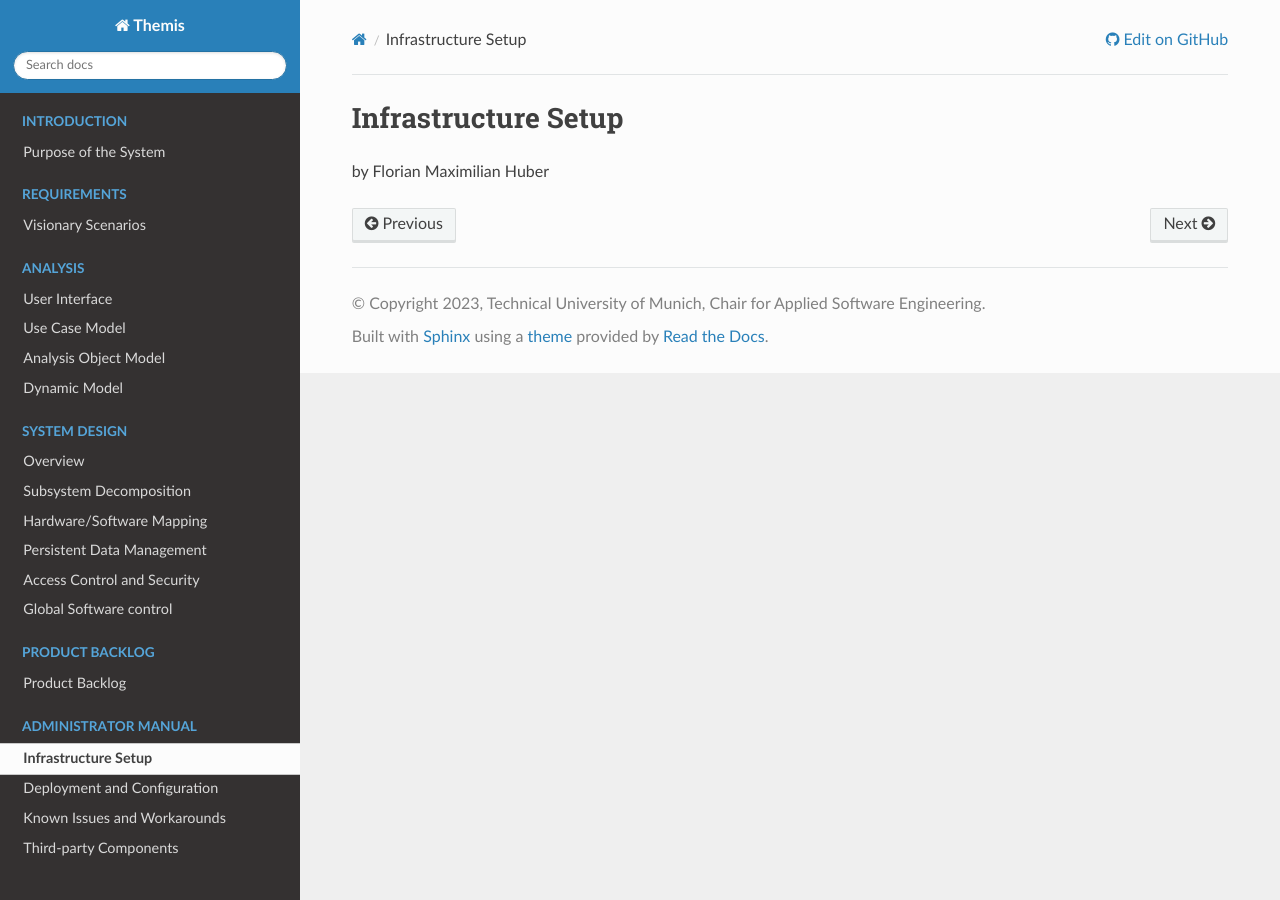
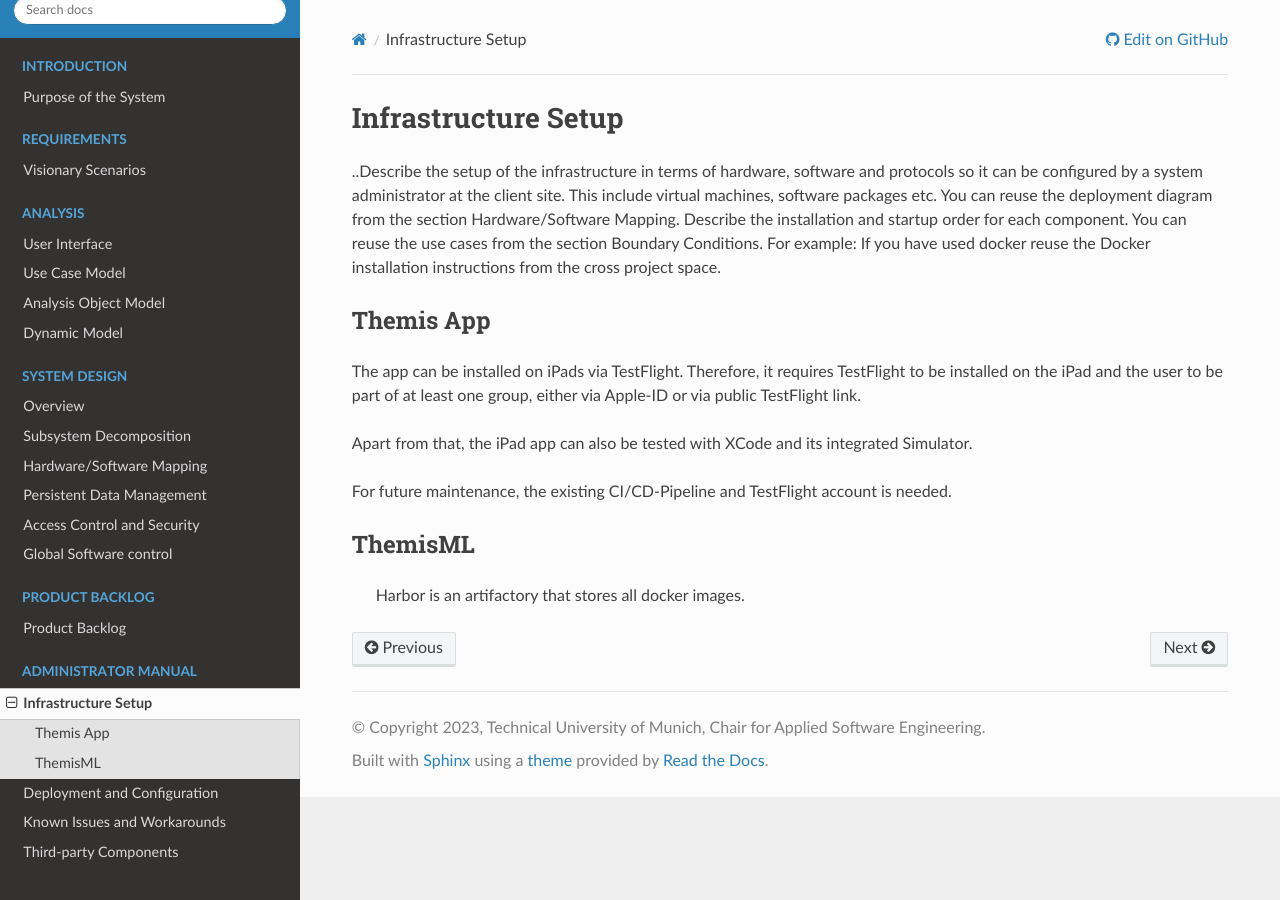
Before and after one commit to ls1intum/Themis, a Sphinx documentation site: the page built from docs/admin/infrastructure.rst, in a window 1280 px wide. Built offline with Sphinx 7.4.7 and the Read the Docs theme 2.0.0, drawn with Linux system fonts in a browser that asks for light colours.

Commit message:
Documentation of administration

```diff
--- a/docs/admin/infrastructure.rst
+++ b/docs/admin/infrastructure.rst
@@ -1,4 +1,21 @@
 Infrastructure Setup
 ===========================================
 
-by Florian Maximilian Huber
+..Describe the setup of the infrastructure in terms of hardware, software and protocols so it can be configured by a system administrator at the client site. This include virtual machines, software packages etc. You can reuse the deployment diagram from the section Hardware/Software Mapping. Describe the installation and startup order for each component. You can reuse the use cases from the section Boundary Conditions. For example: If you have used docker reuse the Docker installation instructions from the cross project space.
+
+*****
+Themis App
+*****
+
+The app can be installed on iPads via TestFlight. Therefore, it requires TestFlight to be installed on the iPad and the user
+to be part of at least one group, either via Apple-ID or via public TestFlight link.
+
+Apart from that, the iPad app can also be tested with XCode and its integrated Simulator.
+
+For future maintenance, the existing CI/CD-Pipeline and TestFlight account is needed.
+
+*****
+ThemisML
+*****
+
+ Harbor is an artifactory that stores all docker images.
```
Also changed, not shown: docs/admin/deployment.rst (+49 -1 lines).
